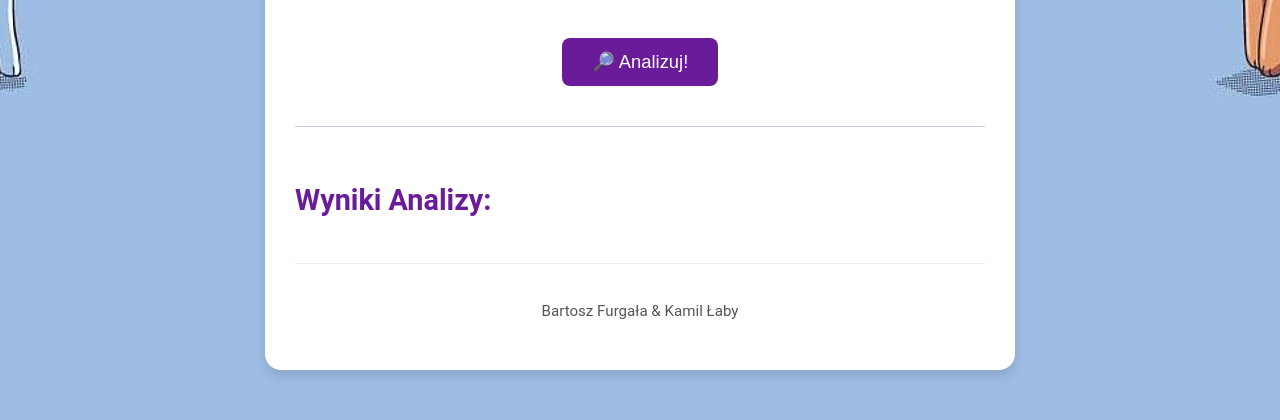
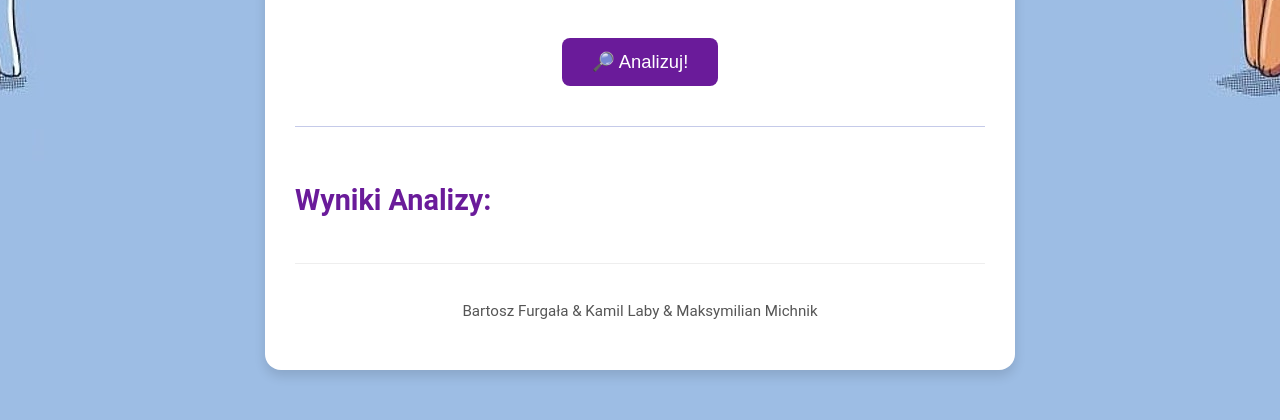
Before and after one commit to bartosz-furgala/DogCatBreedAI, a FastAPI app: page / in a window 1280 px wide. Shown: the part 623-1043 px from the top of the page. Run offline with FastAPI, Linux system fonts and the light colour scheme.

Commit message:
Update index.html

```diff
--- a/app/templates/index.html
+++ b/app/templates/index.html
@@ -49,7 +49,7 @@
         </div>
 
         <footer>
-            <p>Bartosz Furgała & Kamil Łaby</p>
+            <p>Bartosz Furgała & Kamil Laby & Maksymilian Michnik</p>
         </footer>
     </div>
 
```
